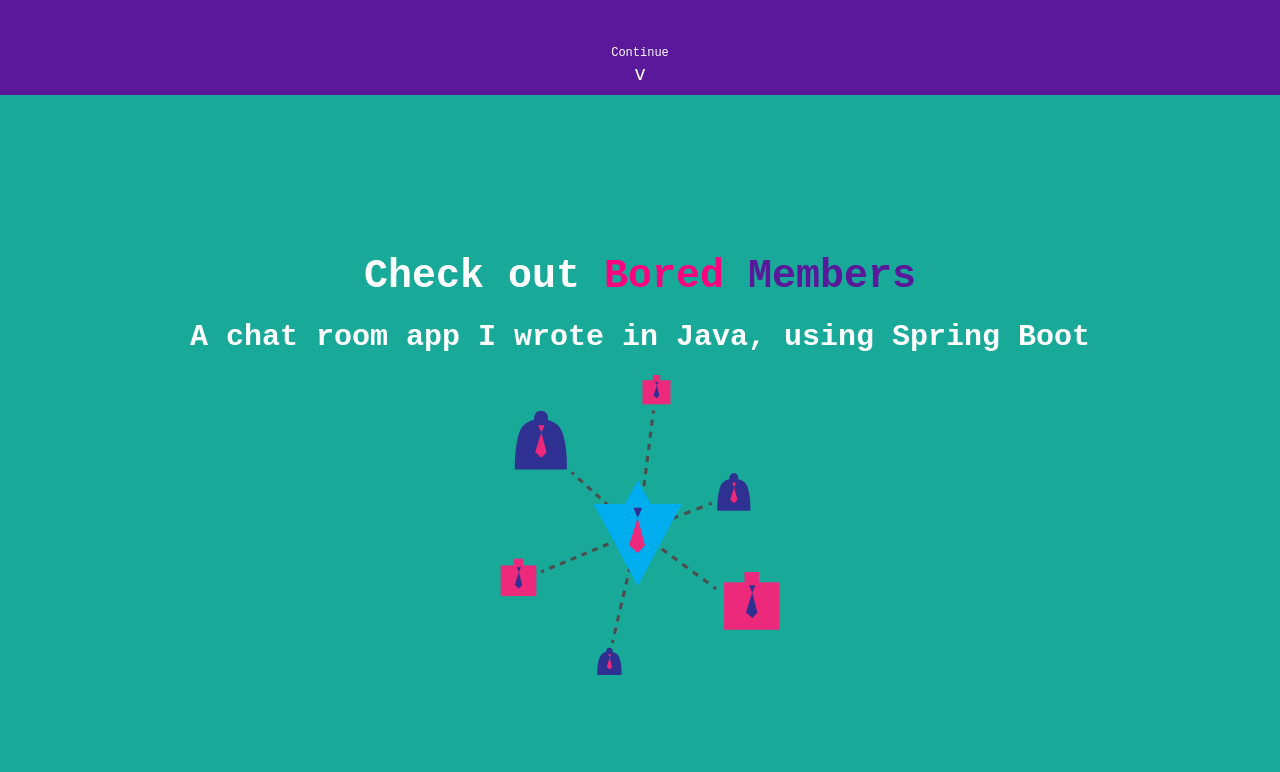
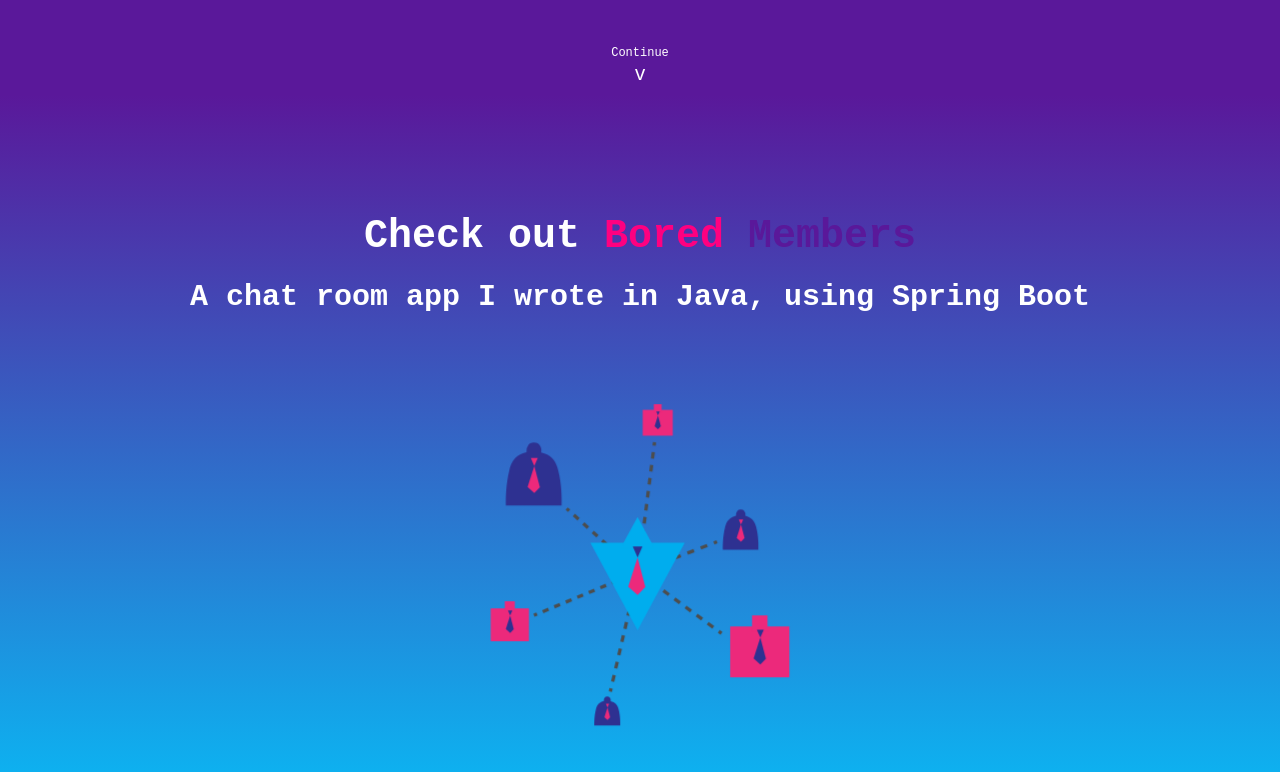
Before and after one commit to abarolli/Portfolio, a React (Vite) app: page / in a window 1280 px wide. Shown: the part 1528-2300 px from the top of the page. Built offline with nearby package versions, Linux system fonts and the light colour scheme.

Commit message:
Added animation to Bored Members icon

```diff
--- a/src/components/BoredMembersScreen.module.css
+++ b/src/components/BoredMembersScreen.module.css
@@ -3,8 +3,34 @@
   flex-direction: column;
   justify-content: center;
   align-items: center;
+  row-gap: 8rem;
 }
 
 .headingContainer {
   text-align: center;
 }
+
+@keyframes grow {
+  from {
+    transform: scale(1);
+  }
+  to {
+    transform: scale(1.2);
+  }
+}
+
+.boredMembersIcon {
+  animation-name: grow;
+  animation-duration: 500ms;
+  animation-direction: alternate-reverse;
+  animation-timing-function: linear;
+  animation-iteration-count: infinite;
+}
+
+.boredMembersIcon:hover {
+  animation-play-state: paused;
+}
+
+.boredMembersScreen {
+  background: linear-gradient(var(--brightPurple), var(--electricCyan));
+}
--- a/src/components/BoredMembersScreen.tsx
+++ b/src/components/BoredMembersScreen.tsx
@@ -21,6 +21,7 @@ const BoredMembersIcon = (
       height="300px"
       width="300px"
       alt=""
+      className={styles.boredMembersIcon}
     />
   </div>
 );
@@ -33,8 +34,10 @@ const BoredMembersScreen = React.forwardRef(
   ({ scrollToRef }: Props, ref: React.ForwardedRef<HTMLDivElement>) => {
     return (
       <Screen
-        style={{ backgroundColor: colors.buttons }}
-        className="screen--centered screen--centered-col"
+        className={[
+          styles.boredMembersScreen,
+          "screen--centered screen--centered-col",
+        ].join(" ")}
         ref={ref}
       >
         <div
```
